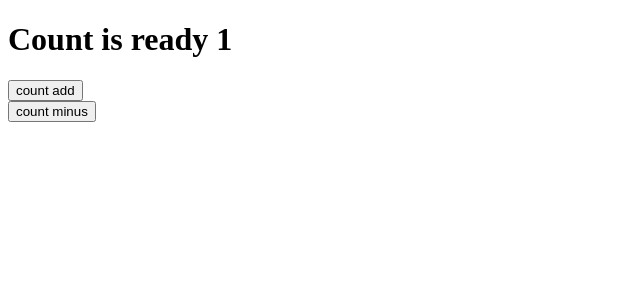
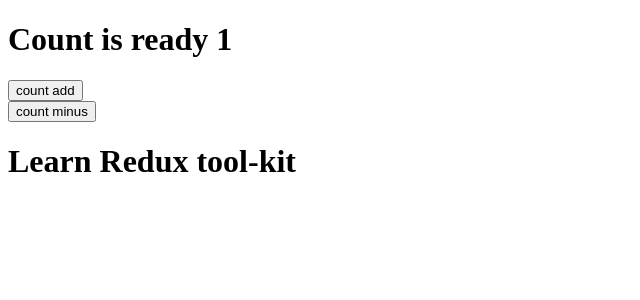
Before and after one commit to nishantsingh345/chai_react, a React (Vite) app: page / in a window 1280 px wide. Shown: the top 300 px of the page, without its empty margins (0-640 px from the left). Built offline with nearby package versions, Linux system fonts and the light colour scheme.

Commit message:
install redux toolkit

```diff
--- a/package.json
+++ b/package.json
@@ -10,8 +10,10 @@
     "preview": "vite preview"
   },
   "dependencies": {
+    "@reduxjs/toolkit": "^1.9.7",
     "react": "^18.2.0",
-    "react-dom": "^18.2.0"
+    "react-dom": "^18.2.0",
+    "react-redux": "^8.1.3"
   },
   "devDependencies": {
     "@types/react": "^18.2.15",
--- a/src/App.jsx
+++ b/src/App.jsx
@@ -1,9 +1,11 @@
 import Chai from "./Chai";
+import ReduxToolkit from "./components/ReduxToolkit";
 
 function App() {
   return (
     <>
       <Chai />
+      <ReduxToolkit />
     </>
   );
 }
--- /dev/null
+++ b/src/components/ReduxToolkit.jsx
@@ -0,0 +1,9 @@
+const ReduxToolkit = () => {
+  return (
+    <div>
+      <h1>Learn Redux tool-kit</h1>
+    </div>
+  );
+};
+
+export default ReduxToolkit;
--- /dev/null
+++ b/src/redux/Store.js
@@ -0,0 +1,3 @@
+import { configureStore } from "@reduxjs/toolkit";
+
+export const store = configureStore({});
```
Also changed, not shown: 1 other file (tests, documents, lock files or other folders).
